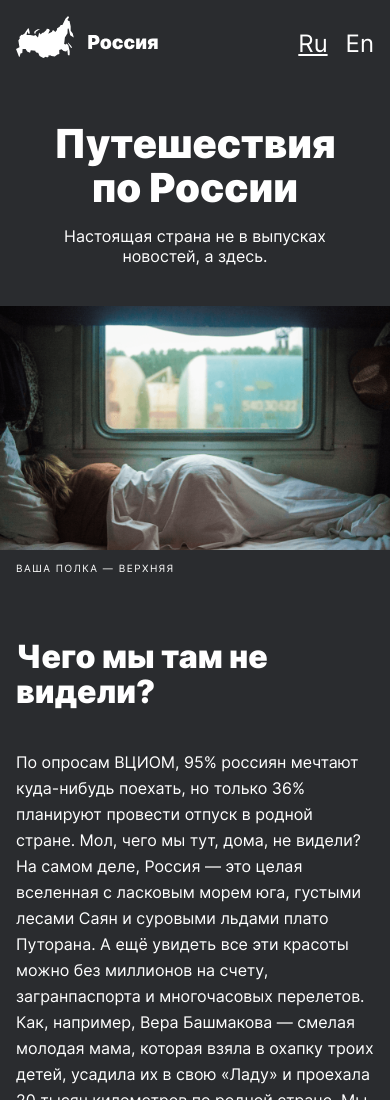
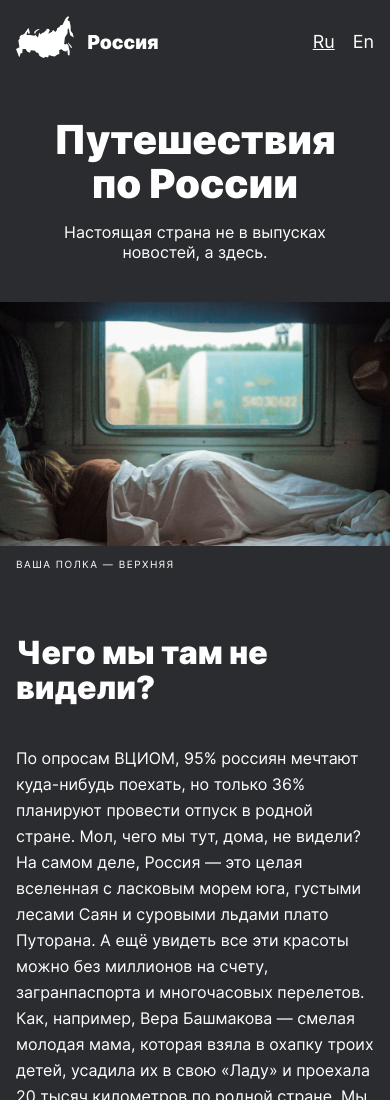
Before and after one commit to olegdevnn/russian-travel, a plain HTML site: page index.html in a window 390 px wide. Shown: the top 1100 px of the page. Drawn offline with Linux system fonts and the light colour scheme.

Commit message:
fix: Исправить в заголовке размер шрифтов в 320px

```diff
--- a/blocks/header/__lang-link/header__lang-link.css
+++ b/blocks/header/__lang-link/header__lang-link.css
@@ -9,3 +9,10 @@
     opacity: .8;
     transition: opacity 1s linear;
 }
+
+@media (max-width: 767px) {
+    .header__lang-link {
+        font-size: 18px;
+        line-height: 24px;
+    }
+}
```
